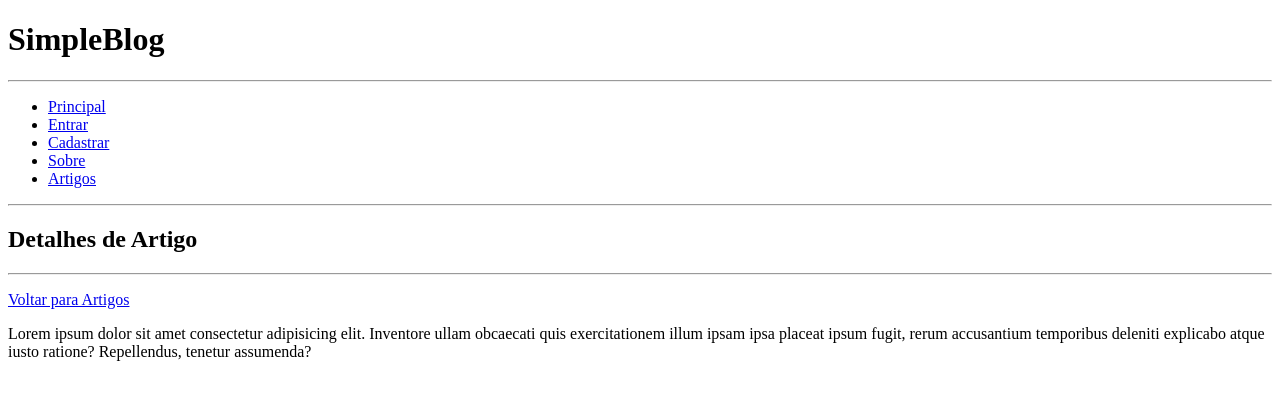
After one commit to andrel331/SimpleBlog, a FastAPI app: template templates/public/artigo.html in a window 1280 px wide. The commit adds this page. Shown: the top 400 px of the page. Run offline with FastAPI, Linux system fonts and the light colour scheme; the template is opened without the code that fills it, so the values that code supplies are empty.

Commit message:
rotas iniciais

```diff
--- a/routes/public.py
+++ b/routes/public.py
@@ -35,3 +35,9 @@ async def artigos(request: Request) -> HTMLResponse:
     return templates.TemplateResponse(
         "public/artigos.html", {"request": request},
     )
+
+@router.get("/artigo", response_class=HTMLResponse)
+async def artigo(request: Request) -> HTMLResponse:
+    return templates.TemplateResponse(
+        "public/artigo.html", {"request": request},
+    )
--- a/templates/base.html
+++ b/templates/base.html
@@ -1,20 +1,25 @@
 <!DOCTYPE html>
 <html lang="pt-br">
+
 <head>
     <meta charset="UTF-8">
     <meta name="viewport" content="width=device-width, initial-scale=1.0">
     <title>SimpleBlog</title>
 </head>
+
 <body>
     <h1>SimpleBlog</h1>
     <hr>
-    <p><a href="/">Principal</a></p>
-    <p><a href="/login">Entrar</a></p>
-    <p><a href="/cadastro">Cadastrar</a></p>
-    <p><a href="/sobre">Sobre</a></p>
-    <p><a href="/artigos">Artigos</a></p>
+    <ul>
+        <li><a href="/">Principal</a></li>
+        <li><a href="/login">Entrar</a></li>
+        <li><a href="/cadastro">Cadastrar</a></li>
+        <li><a href="/sobre">Sobre</a></li>
+        <li><a href="/artigos">Artigos</a></li>
+    </ul>
     <hr>
     {% block conteudo %}
     {% endblock %}
 </body>
+
 </html>
--- /dev/null
+++ b/templates/public/artigo.html
@@ -0,0 +1,9 @@
+{% extends "base.html" %}
+{% block conteudo %}
+<h2>Detalhes de Artigo</h2>
+<hr>
+<p><a href="/artigos">Voltar para Artigos</a></p>
+<p>Lorem ipsum dolor sit amet consectetur adipisicing elit. Inventore ullam obcaecati quis exercitationem illum ipsam
+    ipsa placeat ipsum fugit, rerum accusantium temporibus deleniti explicabo atque iusto ratione? Repellendus, tenetur
+    assumenda?</p>
+{% endblock %}
--- a/templates/public/artigos.html
+++ b/templates/public/artigos.html
@@ -1,4 +1,10 @@
 {% extends "base.html" %}
 {% block conteudo %}
 <h2>Artigos</h2>
+<hr>
+{% for _ in range(10) %}
+<p>Lorem ipsum dolor sit amet consectetur adipisicing <br>
+    <a href="/artigo">Ver Detalhes</a>
+</p>
+{% endfor %}
 {% endblock %}
```
